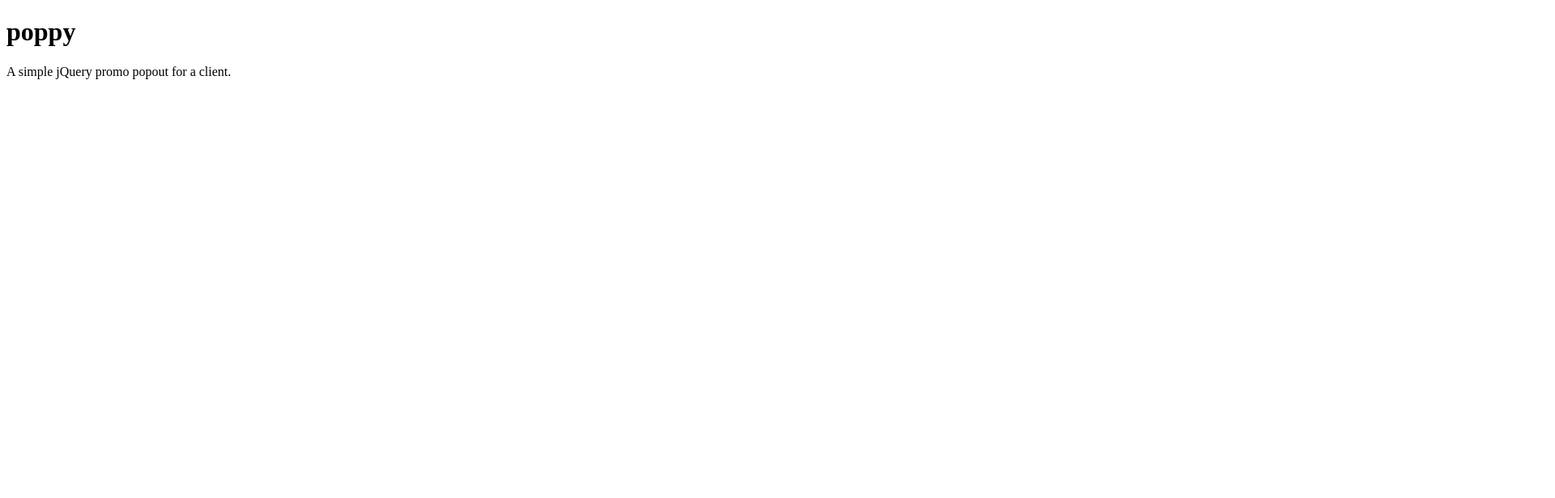
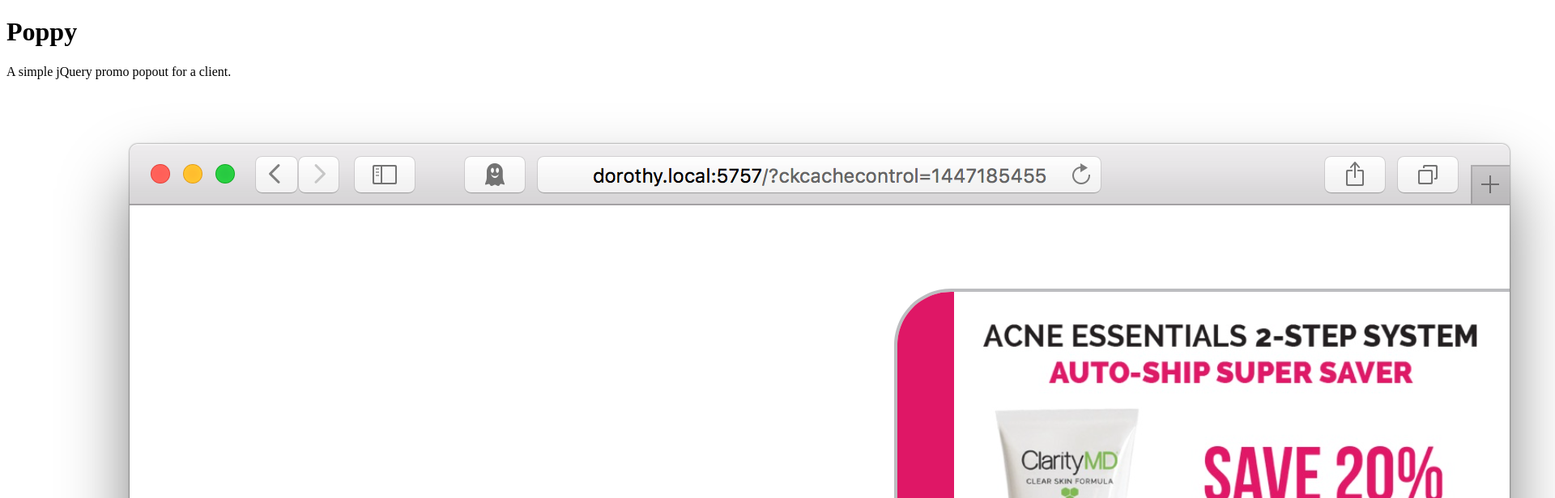
Before and after one commit to adamcolejenkins/poppy, a plain HTML site: page README.html in a window 1280 px wide. Shown: the top 616 px of the page at 81% size, 1920 px wide, since content can reach past the window. Drawn offline with Linux system fonts and the light colour scheme.

Commit message:
Updated readme

```diff
--- a/README.html
+++ b/README.html
@@ -4,9 +4,14 @@
 	<meta charset="utf-8"/>
 </head>
 <body>
-<h1 id="poppy">poppy</h1>
+<h1 id="poppy">Poppy</h1>
 
 <p>A simple jQuery promo popout for a client.</p>
 
+<figure>
+<img src="images/demo.jpg" alt="Demo Image" />
+<figcaption>Demo Image</figcaption>
+</figure>
+
 </body>
 </html>
```
Also changed, not shown: index.html (+1 -1 lines), 2 other files.
